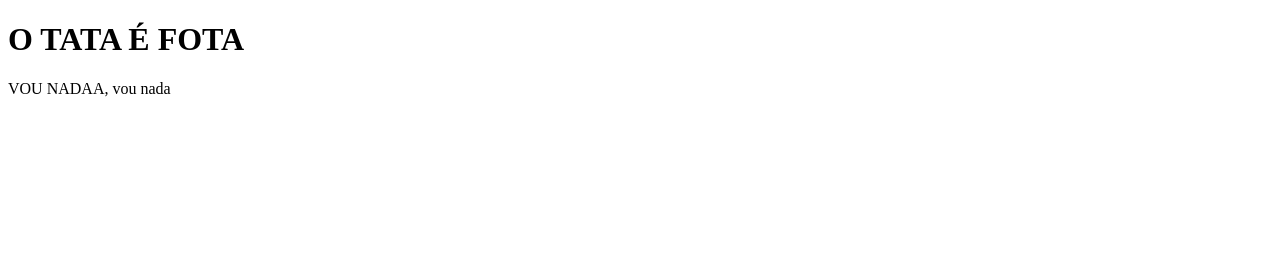
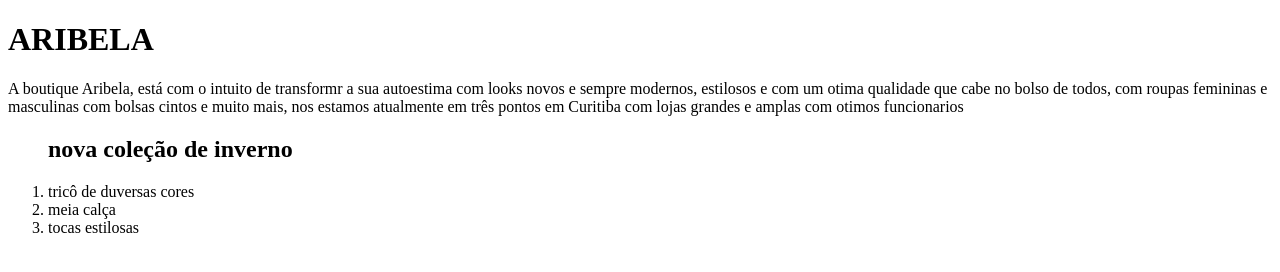
Before and after one commit to belaeuuu/izabelinha, a plain HTML site: page index.html in a window 1280 px wide. Drawn offline with Linux system fonts and the light colour scheme.

Commit message:
Update index.html

```diff
--- a/index.html
+++ b/index.html
@@ -6,9 +6,16 @@
     <title>Document</title>
 </head>
 <body>
-    <h1>O TATA É FOTA</h1>
-    <p>VOU NADAA, vou nada</p>
-    <img src=""
+    <h1>ARIBELA</h1>
+    <p>A boutique Aribela, está com o intuito de transformr a sua autoestima com looks novos e sempre modernos, estilosos e com um otima qualidade
+    que cabe no bolso de todos, com roupas femininas e masculinas com bolsas cintos e muito mais, nos estamos atualmente em três pontos em Curitiba com lojas
+    grandes e amplas com otimos funcionarios</p>
+    <ol>
+         <h2> nova coleção de inverno</h2>
+        <li> tricô de duversas cores</li>
+        <li> meia calça</li>
+        <li> tocas estilosas</li>
+    </ol>
 
 </body>
 </html>
```
